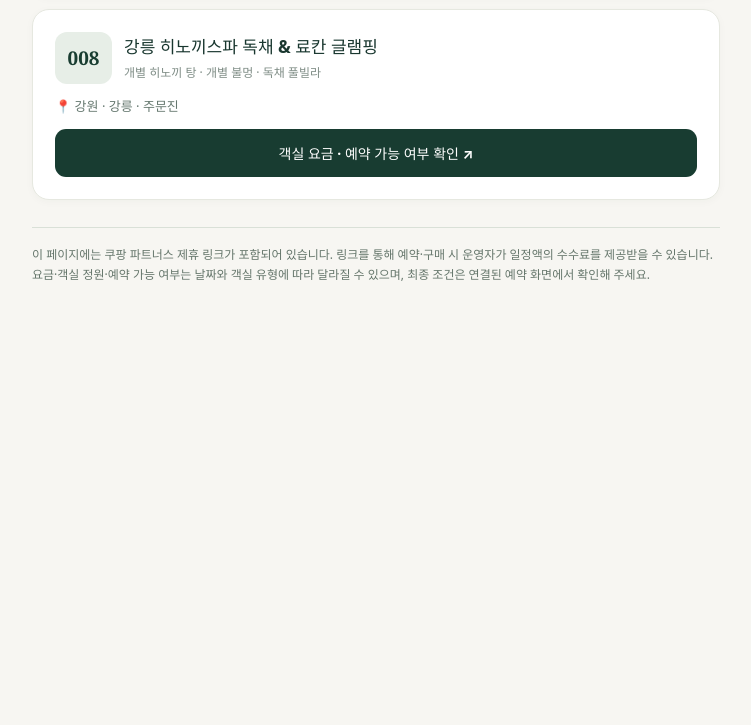
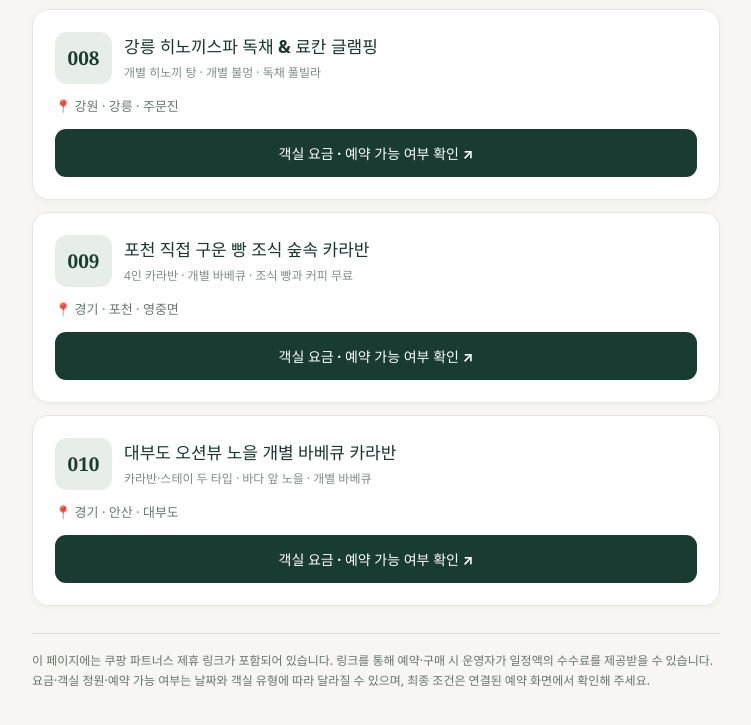
Before and after one commit to hosuplay/hosuplay.github.io, a plain HTML site: page staypick/index.html in a window 1280 px wide. Shown: the part 1801-2526 px from the top of the page, without its empty margins (264-1015 px from the left). Before the commit the page ends 2183 px from the top, so only its background shows below. Drawn offline with Linux system fonts and the light colour scheme.

Commit message:
Add stay 009 and 010: Pocheon forest caravan with bread breakfast, Daebudo sunset caravan

```diff
--- a/staypick/index.html
+++ b/staypick/index.html
@@ -32,7 +32,9 @@ const stays=[
  {id:5,name:"지리산 온천 노천탕 독채",en:"매일 새 게르마늄 온천수 · 프라이빗 노천탕",area:"전남 · 구례 · 지리산",url:"https://link.coupang.com/a/iYPPbkQ1Uy"},
  {id:6,name:"몰디브 감성 신축 독채 풀빌라",en:"개별 온수풀 · 통창 뷰 · 프라이빗 독채",area:"경기 · 가평",url:"https://link.coupang.com/a/iYPRr8G1Ei"},
  {id:7,name:"동해 앞 오션뷰 온수풀 빌라",en:"루프탑 수영장 · 개별 자쿠지·사우나 · 애견동반",area:"경북 · 영덕 · 강구",url:"https://link.coupang.com/a/i0HyED6EOy"},
- {id:8,name:"강릉 히노끼스파 독채 & 료칸 글램핑",en:"개별 히노끼 탕 · 개별 불멍 · 독채 풀빌라",area:"강원 · 강릉 · 주문진",url:"https://link.coupang.com/a/i0HAnZ2bLM"}
+ {id:8,name:"강릉 히노끼스파 독채 & 료칸 글램핑",en:"개별 히노끼 탕 · 개별 불멍 · 독채 풀빌라",area:"강원 · 강릉 · 주문진",url:"https://link.coupang.com/a/i0HAnZ2bLM"},
+ {id:9,name:"포천 직접 구운 빵 조식 숲속 카라반",en:"4인 카라반 · 개별 바베큐 · 조식 빵과 커피 무료",area:"경기 · 포천 · 영중면",url:"https://link.coupang.com/a/i1AilLtVCK"},
+ {id:10,name:"대부도 오션뷰 노을 개별 바베큐 카라반",en:"카라반·스테이 두 타입 · 바다 앞 노을 · 개별 바베큐",area:"경기 · 안산 · 대부도",url:"https://link.coupang.com/a/i1AkcDySHc"}
 ];
 const input=document.getElementById("q"),root=document.getElementById("results"),count=document.getElementById("count");
 function render(){
```
